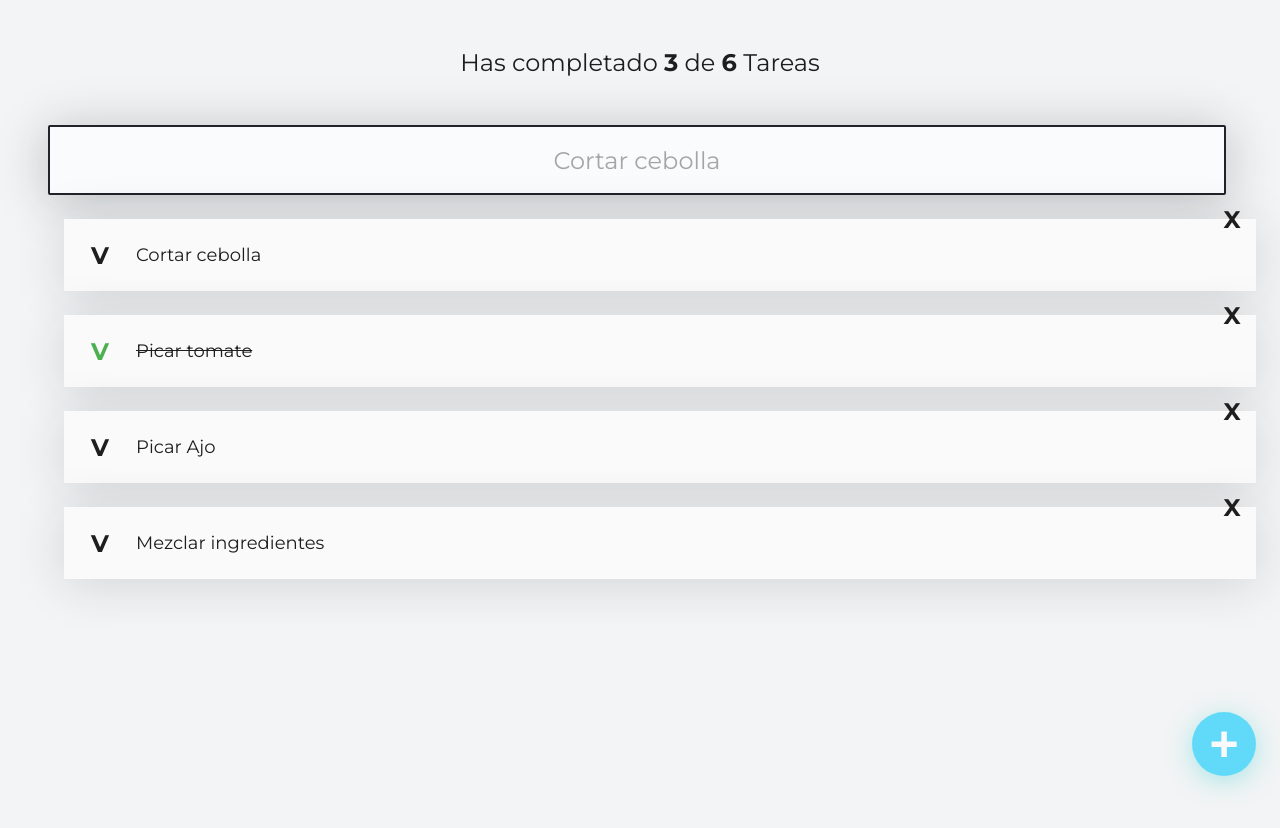
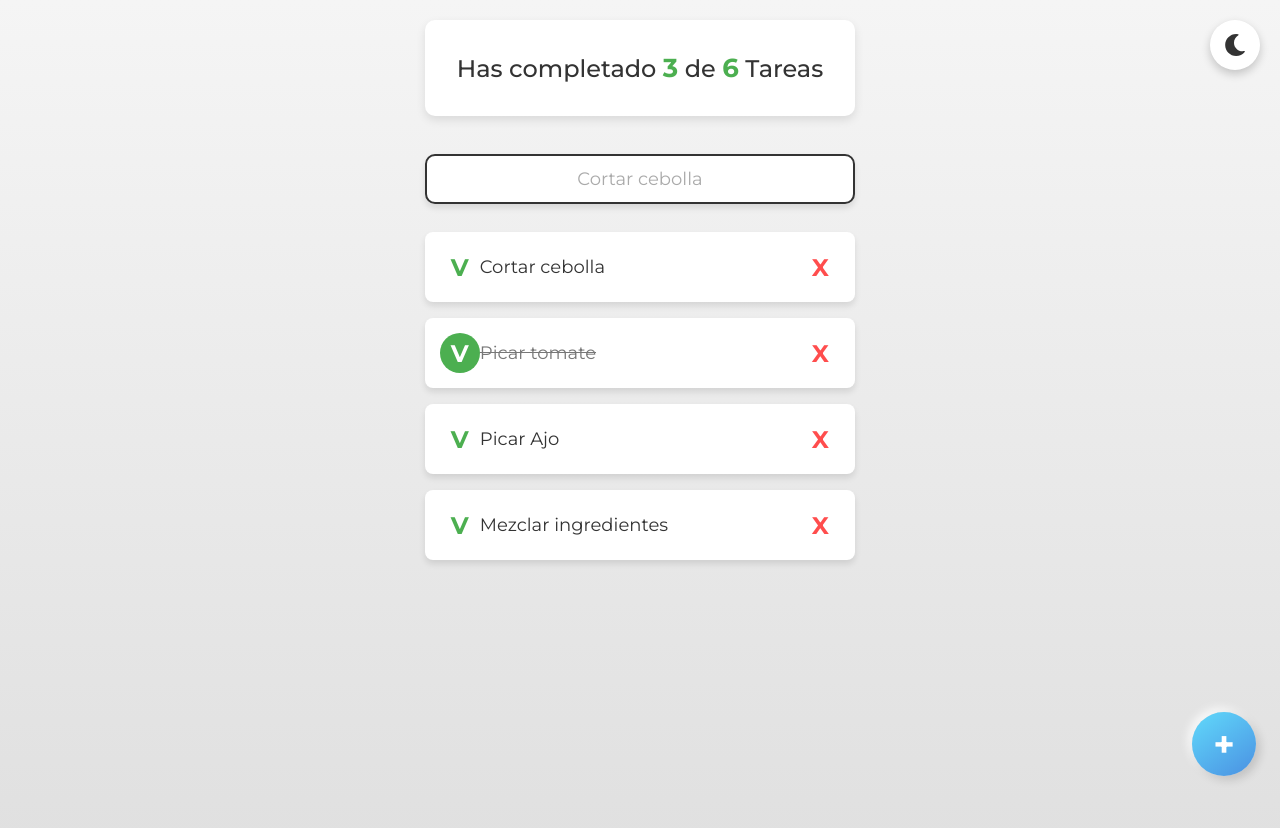
Before and after one commit to caavera/to-do-list, a React (Create React App) app: page / in a window 1280 px wide. Shown: the top 828 px of the page. Before the commit the page ends 800 px from the top, so only its background shows below. Built offline with nearby package versions, Linux system fonts and the light colour scheme.

Commit message:
mejora en los estilos y se agregan botton de modo oscuro, se guarda preferencia de tema del usuario en localstorage

```diff
--- a/package.json
+++ b/package.json
@@ -4,6 +4,7 @@
   "dependencies": {
     "react": "^18",
     "react-dom": "^18",
+    "react-icons": "^5.4.0",
     "react-scripts": "5.0.1",
     "web-vitals": "^2.1.4"
   },
--- a/src/App.css
+++ b/src/App.css
@@ -1,38 +1,39 @@
-.App {
-  text-align: center;
+/* General Reset */
+* {
+  margin: 0;
+  padding: 0;
+  box-sizing: border-box;
+  font-family: 'Montserrat', sans-serif;
 }
 
-.App-logo {
-  height: 40vmin;
-  pointer-events: none;
+/* Fondo general */
+body {
+  background: linear-gradient(180deg, #f5f5f5 0%, #e0e0e0 100%);
+  color: #333;
+  display: flex;
+  justify-content: center;
+  align-items: center;
+  min-height: 100vh;
+  padding: 20px;
 }
 
-@media (prefers-reduced-motion: no-preference) {
-  .App-logo {
-    animation: App-logo-spin infinite 20s linear;
-  }
+/* Contenedor Principal */
+.App {
+  width: 100%;
+  max-width: 500px;
+  background: #ffffff;
+  padding: 20px;
+  border-radius: 12px;
+  box-shadow: 0px 4px 10px rgba(0, 0, 0, 0.1);
 }
 
-.App-header {
-  background-color: #233553;
-  min-height: 100vh;
-  display: flex;
-  flex-direction: column;
-  align-items: center;
-  justify-content: center;
-  font-size: calc(10px + 2vmin);
-  color: white;
+/* Links y elementos interactivos */
+.App-link {
+  color: #4CAF50;
+  text-decoration: none;
+  transition: color 0.3s ease;
 }
 
-.App-link {
-  color: #97ca3f;
+.App-link:hover {
+  color: #388E3C;
 }
-
-@keyframes App-logo-spin {
-  from {
-    transform: rotate(0deg);
-  }
-  to {
-    transform: rotate(360deg);
-  }
-}
--- a/src/App.js
+++ b/src/App.js
@@ -1,4 +1,5 @@
 import React from 'react';
+import { ThemeToggle } from './ThemeToggle';
 import { TodoCounter } from './TodoCounter';
 import { TodoSearch } from './TodoSearch';
 import { TodoList } from './TodoList';
@@ -16,6 +17,7 @@ const defaultTodos = [
 function App() {
   return (
     <React.Fragment>
+      <ThemeToggle />
       <TodoCounter completed={3} total={6} />
       <TodoSearch />
 
--- a/src/CreateTodoButton.css
+++ b/src/CreateTodoButton.css
@@ -1,23 +1,25 @@
 .CreateTodoButton {
-  background-color: #61DAFA;
-  box-shadow: 0px 5px 25px rgba(97, 215, 218, 0.5);
+  background: linear-gradient(145deg, #61dafb, #4a90e2);
+  box-shadow: 4px 4px 10px rgba(0, 0, 0, 0.15),
+              -4px -4px 10px rgba(255, 255, 255, 0.8);
   border: none;
   border-radius: 50%;
   cursor: pointer;
-  font-size: 50px;
+  font-size: 36px;
   position: fixed;
   bottom: 24px;
   right: 24px;
   font-weight: bold;
-  color: #FAFAFA;
+  color: white;
   display: flex;
   justify-content: center;
   align-items: center;
   height: 64px;
   width: 64px;
+  transition: all 0.3s ease;
 }
 
 .CreateTodoButton:hover {
-  background-color: #4699FF;
-  transform: rotate(226deg);
+  background: #4699ff;
+  transform: scale(1.1) rotate(90deg);
 }
--- /dev/null
+++ b/src/ThemeToggle.css
@@ -0,0 +1,27 @@
+.theme-toggle {
+    background: var(--card-color-light);
+    color: var(--text-color-light);
+    border: none;
+    width: 50px;
+    height: 50px;
+    border-radius: 50%; /* Hace el botón redondo */
+    cursor: pointer;
+    font-size: 22px;
+    display: flex;
+    justify-content: center;
+    align-items: center;
+    position: fixed;
+    top: 20px;
+    right: 20px; /* Lo coloca en la esquina superior derecha */
+    box-shadow: 0px 4px 10px rgba(0, 0, 0, 0.2);
+    transition: background 0.3s ease, transform 0.3s ease;
+  }
+
+  .theme-toggle:hover {
+    transform: scale(1.1);
+  }
+
+  .dark-mode .theme-toggle {
+    background: var(--card-color-dark);
+    color: var(--text-color-dark);
+  }
--- /dev/null
+++ b/src/ThemeToggle.js
@@ -0,0 +1,34 @@
+import React, { useState, useEffect } from 'react';
+import { FaSun, FaMoon } from 'react-icons/fa'; // Iconos para el botón
+import './ThemeToggle.css'; // Importamos los estilos
+
+function ThemeToggle() {
+  // Cargar el estado del modo oscuro desde localStorage
+  const [darkMode, setDarkMode] = useState(() => {
+    return localStorage.getItem('darkMode') === 'true';
+  });
+
+  useEffect(() => {
+    if (darkMode) {
+      document.body.classList.add('dark-mode');
+    } else {
+      document.body.classList.remove('dark-mode');
+    }
+  }, [darkMode]);
+
+  const toggleDarkMode = () => {
+    setDarkMode(prevMode => {
+      const newMode = !prevMode;
+      localStorage.setItem('darkMode', newMode); // Guardar en localStorage
+      return newMode;
+    });
+  };
+
+  return (
+    <button onClick={toggleDarkMode} className="theme-toggle">
+      {darkMode ? <FaSun /> : <FaMoon />}
+    </button>
+  );
+}
+
+export {ThemeToggle};
--- a/src/TodoCounter.css
+++ b/src/TodoCounter.css
@@ -1,11 +1,23 @@
 .TodoCounter {
     font-size: 24px;
     text-align: center;
-    margin: 0;
-    padding: 48px;
-    font-weight: normal;
+    margin: 0 0 38px 0;
+    padding: 32px;
+    font-weight: 500;
+    background: var(--card-color-light);
+    color: var(--text-color-light);
+    border-radius: 10px;
+    box-shadow: 0px 4px 10px rgba(0, 0, 0, 0.1);
+}
+
+.dark-mode .TodoCounter {
+    background: var(--card-color-dark);
+    color: var(--text-color-dark);
+    box-shadow: 0px 4px 10px var(--shadow-dark);
 }
 
 .TodoCounter span {
     font-weight: bold;
+    color: #4CAF50;
+    font-size: 26px;
 }
--- a/src/TodoItem.css
+++ b/src/TodoItem.css
@@ -1,50 +1,76 @@
+@keyframes fadeIn {
+    from {
+        opacity: 0;
+        transform: translateY(-10px);
+    }
+
+    to {
+        opacity: 1;
+        transform: translateY(0);
+    }
+}
+
 .TodoItem {
-    background-color: #FAFAFA;
-    position: relative;
+    background: var(--card-color-light);
     display: flex;
-    justify-content: center;
+    justify-content: space-between;
     align-items: center;
-    margin-top: 24px;
-    box-shadow: 0px 5px 50px rgba(32, 35, 41, 0.15);
+    padding: 15px;
+    border-radius: 8px;
+    margin-top: 16px;
+    box-shadow: 0px 4px 6px var(--shadow-light);
+    transition: background 0.3s ease, box-shadow 0.3s ease;
+    animation: fadeIn 0.4s ease-in-out;
 }
+
+.TodoItem:hover {
+    transform: scale(1.02);
+    box-shadow: 0px 6px 12px rgba(0, 0, 0, 0.15);
+}
+
+.dark-mode .TodoItem {
+    background: var(--card-color-dark);
+    box-shadow: 0px 4px 6px var(--shadow-dark);
+}
+
 .TodoItem-p {
-    margin: 24px 0px 24px 24px;
-    width: calc(100% - 120px);
+    flex: 1;
     font-size: 18px;
-    line-height: 24px;
     font-weight: 400;
+    color: #333;
 }
 
 .TodoItem-p--completed {
     text-decoration: line-through;
+    color: #777;
 }
 
-.Icon{
+.Icon {
     cursor: pointer;
     display: flex;
     justify-content: center;
     align-items: center;
-    height: 48px;
-    width: 48px;
     font-size: 24px;
     font-weight: bold;
+    width: 40px;
+    height: 40px;
+    border-radius: 50%;
 }
 
-.Icon-check{
-    position: absolute;
-    left: 12px;
-}
-
-.Icon-check--active{
+.Icon-check {
     color: #4caf50;
 }
 
+.Icon-check--active {
+    background: #4caf50;
+    color: white;
+}
+
 .Icon--delete {
-    position: absolute;
-    top: -24px;
-    right: 0px;
+    color: #ff4d4d;
 }
 
 .Icon--delete:hover {
-    color: red;
+    background: #ff4d4d;
+    color: white;
 }
--- a/src/TodoList.css
+++ b/src/TodoList.css
@@ -1,5 +1,5 @@
 .TodoList {
+    list-style: none;
     margin: 0;
-    padding: 0 0 56px 0;
-    list-style: none;
+    padding: 0;
 }
--- a/src/TodoSearch.css
+++ b/src/TodoSearch.css
@@ -1,24 +1,31 @@
 .TodoSearch {
-    background: #F9FBFC;
-    border-radius: 2px;
-    border: 2px solid #202329;
-    margin: 0 24px;
-    height: 64px;
-    width: calc(100% - 62px);
-    font-size: 24px;
+    background: var(--card-color-light);
+    color: var(--text-color-light);
+    border: 2px solid var(--text-color-light);
+    border-radius: 10px;
+    height: 50px;
+    width: 100%;
+    font-size: 18px;
     text-align: center;
-    font-family: 'Montserrat';
+    font-family: 'Montserrat', sans-serif;
     font-weight: 400;
-    color: #1E1E1F;
-    box-shadow: 0 5px 50px rgba(32, 35, 41, 0.25);
+    box-shadow: 0px 4px 6px rgba(0, 0, 0, 0.1);
+    transition: all 0.3s ease;
+    margin-bottom: 12px;
+}
+
+.dark-mode .TodoSearch {
+    background: var(--card-color-dark);
+    color: var(--text-color-dark);
+    border: 2px solid var(--text-color-dark);
 }
 
 .TodoSearch::placeholder {
-    color: #A5A5A5;
-    font-family: 'montserrat';
-    font-weight: 400;
+    color: #aaa;
 }
 
 .TodoSearch:focus {
-    outline: #61DAFA;
+    border-color: #61dafb;
+    outline: none;
+    box-shadow: 0px 0px 8px rgba(97, 218, 251, 0.5);
 }
--- a/src/index.css
+++ b/src/index.css
@@ -1,9 +1,22 @@
+:root {
+  --bg-color-light: #f5f5f5;
+  --text-color-light: #333;
+  --card-color-light: #ffffff;
+  --shadow-light: rgba(0, 0, 0, 0.1);
+
+  --bg-color-dark: #181818;
+  --text-color-dark: #ffffff;
+  --card-color-dark: #252525;
+  --shadow-dark: rgba(255, 255, 255, 0.1);
+}
+
 body {
   margin: 0;
   padding: 0;
-  background: #F2F4F5;
-  color: #1E1E1F;
   font-family: 'Montserrat','Arial','Helvetica', sans-serif;
+  background: var(--bg-color-light);
+  color: var(--text-color-light);
+  transition: background 0.3s ease, color 0.3s ease;
 }
 
 #root {
@@ -11,3 +24,8 @@ body {
   position: relative;
   min-height: 100vh;
 }
+
+.dark-mode {
+  background: var(--bg-color-dark);
+  color: var(--text-color-dark);
+}
```
Also changed, not shown: src/platzi.webp (deleted), 1 other file (tests, documents, lock files or other folders).
